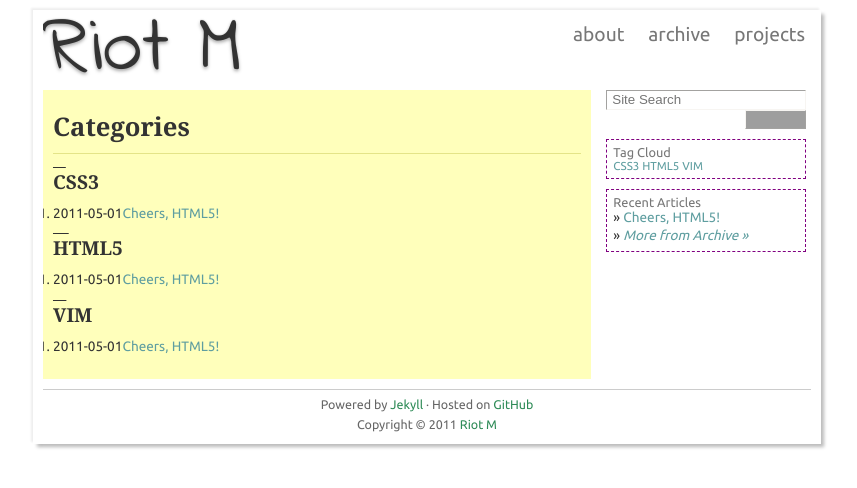
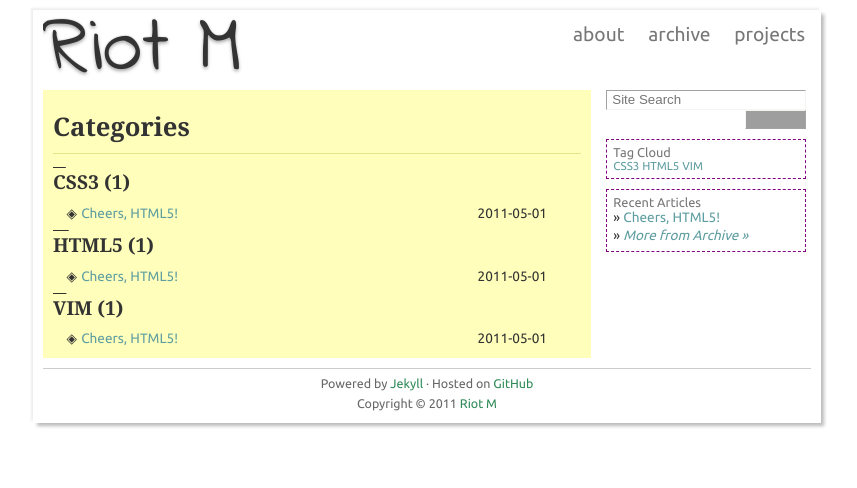
Before and after one commit to minimalisticriot/minimalisticriot.github.com, a Jekyll site: the page built from categories/index.html, in a window 1280 px wide. Shown: the top 488 px of the page, without its empty margins (213-1070 px from the left). Built offline with Jekyll 4.4.1, drawn with Linux system fonts in a browser that asks for light colours; some web fonts are replaced; Markdown is read by kramdown in place of the engine named in the settings; grey boxes are pictures that could not be loaded.

Commit message:
CSS styling for categories and archive

```diff
--- a/css/screen.css
+++ b/css/screen.css
@@ -40,6 +40,10 @@ pre {
   margin: 0 0 1em;
   padding: 0;
   font: 1em/1.3 Ubuntu, "Lucida Grande", "Lucida Sans Unicode", Lucida, Arial, Helvetica, NSimSun, sans-serif;
+}
+
+ul, ol {
+  list-style: none outside none;
 }
 
 p {
@@ -115,7 +119,6 @@ header .logo a:hover {
   font: 300 1.4118em/1.3 Ubuntu, sans-serif;
   padding: 0;
   margin: 0.625em 0;
-  list-style: none outside none;
 }
 
 #site-nav li {
@@ -208,6 +211,11 @@ body > aside > * {
   padding: .4706em;
 }
 
+body > aside > nav:first-child {
+  padding: 0;
+  border: none;
+}
+
 body > aside > * + * {
   margin-top: .7352em;
 }
@@ -221,10 +229,6 @@ body > aside > * > h1 {
 body > aside ol,
 body > aside ul {
   margin: 0;
-}
-
-body > aside ul {
-  list-style: none outside none;
 }
 
 body > aside ul li:before {
@@ -247,8 +251,8 @@ article section h1:first-letter {
   text-decoration: overline;
 }
 
+/* sidebar: tag cloud */
 #tag-cloud > ol {
-  list-style: none outside none;
   padding: 0;
   margin: 0;
   font: .9411em/1 Ubuntu, sans-serif;
@@ -290,11 +294,7 @@ article section h1:first-letter {
   font-size: .9em;
 }
 
-aside > nav:first-child {
-  padding: 0;
-  border: none;
-}
-
+/* sidebar: search */
 #search > form {
   margin: 0;
   padding: 0;
@@ -324,3 +324,25 @@ aside > nav:first-child {
   text-indent: -999em;
   float: right;
 }
+
+/* page: categories, archive */
+article.archive > section ol,
+article.categories > section ol {
+  margin: 0 2.5em 0 1em;
+}
+article.archive > section li > time,
+article.categories > section li > time {
+  float: right;
+}
+article.archive > section li:before,
+article.categories > section li:before {
+  content: "◈";
+  margin-right: .3em;
+}
+article.archive > section li:nth-child(2n),
+article.categories > section li:nth-child(2n) {
+  background: #e6e6a8;
+}
+article.categories > section h1:after {
+  content: " (" attr(data-count) ")";
+}
```
